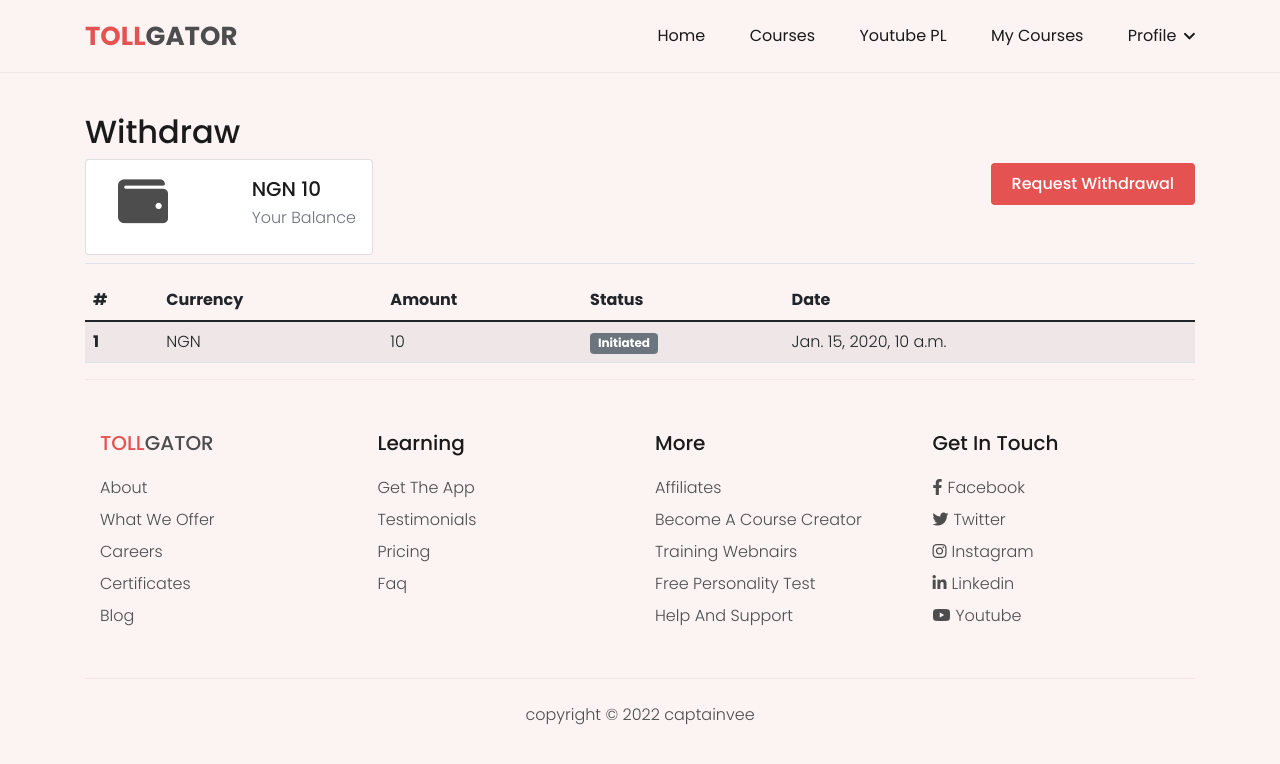
After one commit to CaptainVee/tollgator, a Django app: page /user/dashboard/withdraw-funds/ in a window 1280 px wide; the page is wider, and only the part inside the window is pictured. The commit adds this page. Shown: the top 764 px of that part. Run offline with Django 3.2, Linux system fonts and the light colour scheme; a user stored in the database is signed in; tables that the repository leaves empty hold one stand-in row (values such as "Sample post"); some libraries are stand-ins or nearby versions.

Commit message:
feat: completed withrawal process

```diff
--- a/templates/courses/user_course_list.html
+++ b/templates/courses/user_course_list.html
@@ -52,15 +52,15 @@
 				</h6>
 				<ul class="nav flex-column mb-2">
 					<li class="nav-item">
-						<a class="nav-link" href="#">
+						<a class="nav-link" href="{% url 'account-details' %}">
 							<span data-feather="file-text" class="align-text-bottom"></span>
 							Bank Details
 						</a>
 					</li>
 					<li class="nav-item">
-						<a class="nav-link" href="#">
+						<a class="nav-link" href="{% url 'withdraw-funds' %}">
 							<span data-feather="file-text" class="align-text-bottom"></span>
-							Last quarter
+							Withdraw Funds
 						</a>
 					</li>
 					<li class="nav-item">
--- /dev/null
+++ b/templates/user/withdraw.html
@@ -0,0 +1,100 @@
+{% extends "base.html" %}
+{% load crispy_forms_tags %}
+{% block content %}
+<div class="container">
+    <div
+        class="d-flex justify-content-between flex-wrap flex-md-nowrap align-items-center pt-3 pb-2 mb-3 border-bottom">
+        <div class="">
+            <h1 class="h2">Withdraw</h1>
+            <div class="card" style="width: 18rem;">
+                <div class="card-body d-flex justify-content-between">
+                    <i class="fas fa-wallet ps-3" style="font-size: 50px;"></i>
+                    <div class="">
+                        <h5 class="card-title ">NGN {{ bank_account.account_balance|floatformat:"-3g" }}</h5>
+                        <p class="card-subtitle mb-2 text-muted">Your Balance</p>
+                    </div>
+                </div>
+            </div>
+        </div>
+
+        <!-- Button trigger modal -->
+        <button type="button" class="btn btn-theme" data-bs-toggle="modal" data-bs-target="#staticBackdrop">
+            Request Withdrawal
+        </button>
+
+        <!-- Modal -->
+        <div class="modal fade" id="staticBackdrop" data-bs-backdrop="static" data-bs-keyboard="false" tabindex="-1"
+            aria-labelledby="staticBackdropLabel" aria-hidden="true">
+            <div class="modal-dialog modal-dialog-centered">
+                <div class="modal-content">
+                    <div class="modal-header">
+                        <h1 class="modal-title fs-5" id="staticBackdropLabel">Withdrawal Form</h1>
+                        <button type="button" class="btn-close" data-bs-dismiss="modal" aria-label="Close"></button>
+                    </div>
+                    <div class="modal-body">
+                        <div class="col">
+                            <p>Your Account details</p>
+                        </div>
+                        <div class="col">
+                            <div class="card-body bg-light">
+                                <div class="d-flex">Bank Name:
+                                    <h6 class="px-3">{{ bank_account.bank_name }}</h6>
+                                </div>
+                                <div class="d-flex">Account Number:
+                                    <h6 class="px-3">{{ bank_account.account_number }}</h6>
+                                </div>
+                                <div class="d-flex">Account Name:
+                                    <h6 class="px-3">{{ bank_account.account_name }}</h6>
+                                </div>
+                            </div>
+                        </div>
+                        <div class="col">
+                            <form method="POST" enctype="multipart/form-data">
+                                {% csrf_token %}
+                                {{ form|crispy }}
+
+                                <div class="form-group">
+                                    <p>Avail Bal: NGN {{ bank_account.account_balance|floatformat:"-3g" }}</p>
+                                    <button class="btn btn-theme" type="submit">Submit</button>
+                                </div>
+                            </form>
+                        </div>
+
+                    </div>
+                </div>
+            </div>
+        </div>
+
+    </div>
+    <table class="table table-striped">
+        <thead>
+            <tr>
+                <th scope="col">#</th>
+                <th scope="col">Currency</th>
+                <th scope="col">Amount</th>
+                <th scope="col">Status</th>
+                <th scope="col">Date</th>
+            </tr>
+        </thead>
+        <tbody>
+            {% for withdraw in withdrawals %}
+            <tr>
+                <th scope="row">{{ withdraw.pk }}</th>
+                <td>NGN</td>
+                <td>{{ withdraw.amount }}</td>
+                {% if withdraw.status == "Initiated" %}
+                <td><span class="badge bg-secondary">{{ withdraw.status }}</span></td>
+                {% elif withdraw.status == "Processing" %}
+                <td><span class="badge bg-info">{{ withdraw.status }}</span></td>
+                {% elif withdraw.status == "Completed" %}
+                <td><span class="badge bg-success">{{ withdraw.status }}</span></td>
+                {% else %}
+                <td><span class="badge bg-danger">{{ withdraw.status }}</span></td>
+                {% endif %}
+
+                <td>{{ withdraw.created_at }}</td>
+            </tr>
+            {% endfor %}
+        </tbody>
+    </table>
+    {% endblock content %}
--- a/user/admin.py
+++ b/user/admin.py
@@ -1,5 +1,5 @@
 from django.contrib import admin
-from .models import UserDashboard, Enrollment, Instructor, BankAccount, Payout
+from .models import UserDashboard, Enrollment, Instructor, BankAccount, Withdraw
 from django.contrib.auth import get_user_model
 
 User = get_user_model()
@@ -9,7 +9,7 @@ admin.site.register(UserDashboard)
 admin.site.register(Enrollment)
 admin.site.register(BankAccount)
 admin.site.register(Instructor)
-admin.site.register(Payout)
+admin.site.register(Withdraw)
 admin.site.register(User)
 
 # Register your models here.
--- a/user/forms.py
+++ b/user/forms.py
@@ -1,6 +1,6 @@
 from django import forms
 from django.contrib.auth.forms import UserCreationForm
-from .models import User
+from .models import User, Withdraw
 from django.db import transaction
 from django.contrib.auth import get_user_model
 from django.conf import settings
@@ -15,6 +15,12 @@ class ProfileUpdateForm(forms.ModelForm):
     class Meta:
         model = User
         fields = ["name", "username"]
+
+
+class WithdrawalForm(forms.ModelForm):
+    class Meta:
+        model = Withdraw
+        fields = ["amount"]
 
 
 class InstuctorRegistrationForm(UserCreationForm):
--- a/user/models.py
+++ b/user/models.py
@@ -27,7 +27,7 @@ class User(AbstractUser):
         return reverse("profile")
 
     def __str__(self):
-        return self.username
+        return self.email
 
     @property
     def get_full_name(self):
@@ -84,15 +84,22 @@ class BankAccount(BaseModel):
     bank_name = models.CharField(max_length=150, blank=True, null=True)
     account_number = models.CharField(max_length=50, blank=False, null=False)
     account_name = models.CharField(max_length=50, blank=False, null=False)
+    account_balance = models.IntegerField(default=0, blank=False, null=False)
+
+    def __str__(self):
+        return f"{self.bank_name}-{self.account_number}"
 
 
-class Payout(BaseModel):
+class Withdraw(BaseModel):
     instructor = models.ForeignKey(
         Instructor, on_delete=models.CASCADE, blank=False, null=False
     )
-    amount = models.FloatField(null=False, blank=False)
-    comment = models.CharField(max_length=500, blank=True, null=True)
+    amount = models.IntegerField(null=False, blank=False)
+    # comment = models.CharField(max_length=500, blank=True, null=True)
     status = models.CharField(choices=PAYOUT_STATUS, max_length=20, default="Initiated")
+
+    def __str__(self) -> str:
+        return f"{self.instructor}-{self.amount}"
 
 
 class Enrollment(BaseModel):
--- a/user/urls.py
+++ b/user/urls.py
@@ -1,15 +1,23 @@
 from django.urls import path
 
 
-from .views import profile, dashboard, progress, completed, account_details
+from .views import (
+    profile,
+    dashboard,
+    progress,
+    completed,
+    account_details,
+    withdraw_funds,
+)
 
 
 urlpatterns = [
     path("profile/", profile, name="profile"),
     path("dashboard/", dashboard, name="dashboard"),
-    path("dashboard/in-progress", progress, name="in-progress"),
-    path("dashboard/completed", completed, name="completed"),
-    path("dashboard/account-details", account_details, name="account-details"),
+    path("dashboard/in-progress/", progress, name="in-progress"),
+    path("dashboard/completed/", completed, name="completed"),
+    path("dashboard/account-details/", account_details, name="account-details"),
+    path("dashboard/withdraw-funds/", withdraw_funds, name="withdraw-funds"),
     # path(
     #     "register/student",
     #     StudentRegisterView.as_view(),
--- a/user/views.py
+++ b/user/views.py
@@ -3,8 +3,8 @@ from django.contrib import messages
 from django.contrib.auth.decorators import login_required
 from django.views.generic import CreateView
 from django.contrib.auth import get_user_model
-from .models import UserDashboard, Enrollment, BankAccount
-from .forms import ProfileUpdateForm
+from .models import UserDashboard, Enrollment, BankAccount, Withdraw
+from .forms import ProfileUpdateForm, WithdrawalForm
 
 # User = get_user_model()
 
@@ -37,9 +37,43 @@ def completed(request):
 
 
 def account_details(request):
-    bank_account = BankAccount.objects.get(instructor=request.user.instructor)[0]
+    bank_account = BankAccount.objects.get(instructor=request.user.instructor)
     context = {"bank_account": bank_account}
     return render(request, "user/bank_account_details.html", context)
+
+
+@login_required
+def withdraw_funds(request):
+    bank_account = BankAccount.objects.get(instructor=request.user.instructor)
+    withdrawals = Withdraw.objects.filter(instructor=request.user.instructor)
+
+    if request.method == "POST":
+        form = WithdrawalForm(request.POST)
+        if form.is_valid():
+            withdrawal_amount = int(form.cleaned_data["amount"])
+            if withdrawal_amount < 5000:
+                messages.warning(request, "Please enter a value greater than 5000")
+            elif withdrawal_amount > bank_account.account_balance:
+                messages.warning(request, "Insuficient Funds")
+            else:
+                bank_account.account_balance -= withdrawal_amount
+                bank_account.save()
+                withdrawal = form.save(commit=False)
+                withdrawal.instructor = request.user.instructor
+                withdrawal.save()
+                messages.success(
+                    request,
+                    "Your request has been initiated, please note it may take up to 24hrs for the transaction to be fufilled.",
+                )
+            return redirect("withdraw-funds")
+    else:
+        form = WithdrawalForm()
+    context = {
+        "bank_account": bank_account,
+        "withdrawals": withdrawals,
+        "form": form,
+    }
+    return render(request, "user/withdraw.html", context)
 
 
 @login_required
```
Also changed, not shown: templates/user/bank_account_details.html (+12 -2 lines), templates/small_base.html (added).
